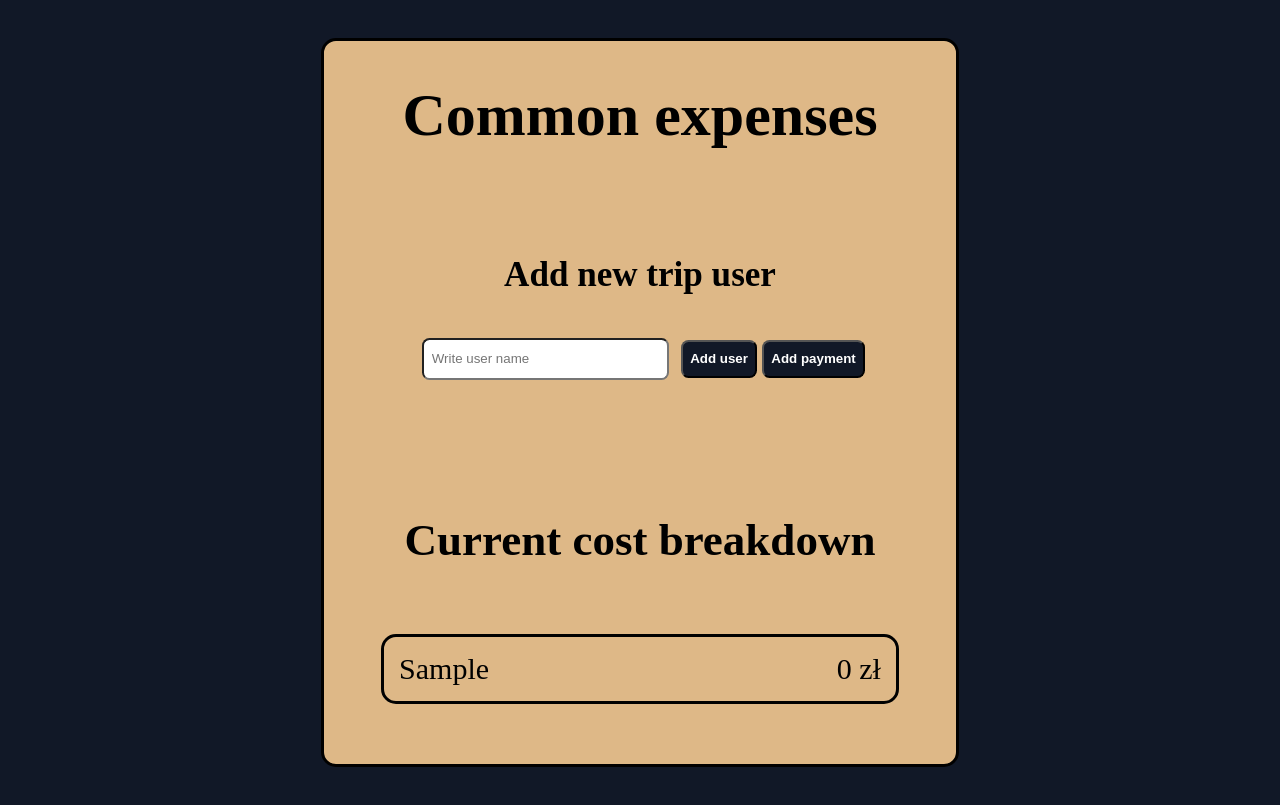
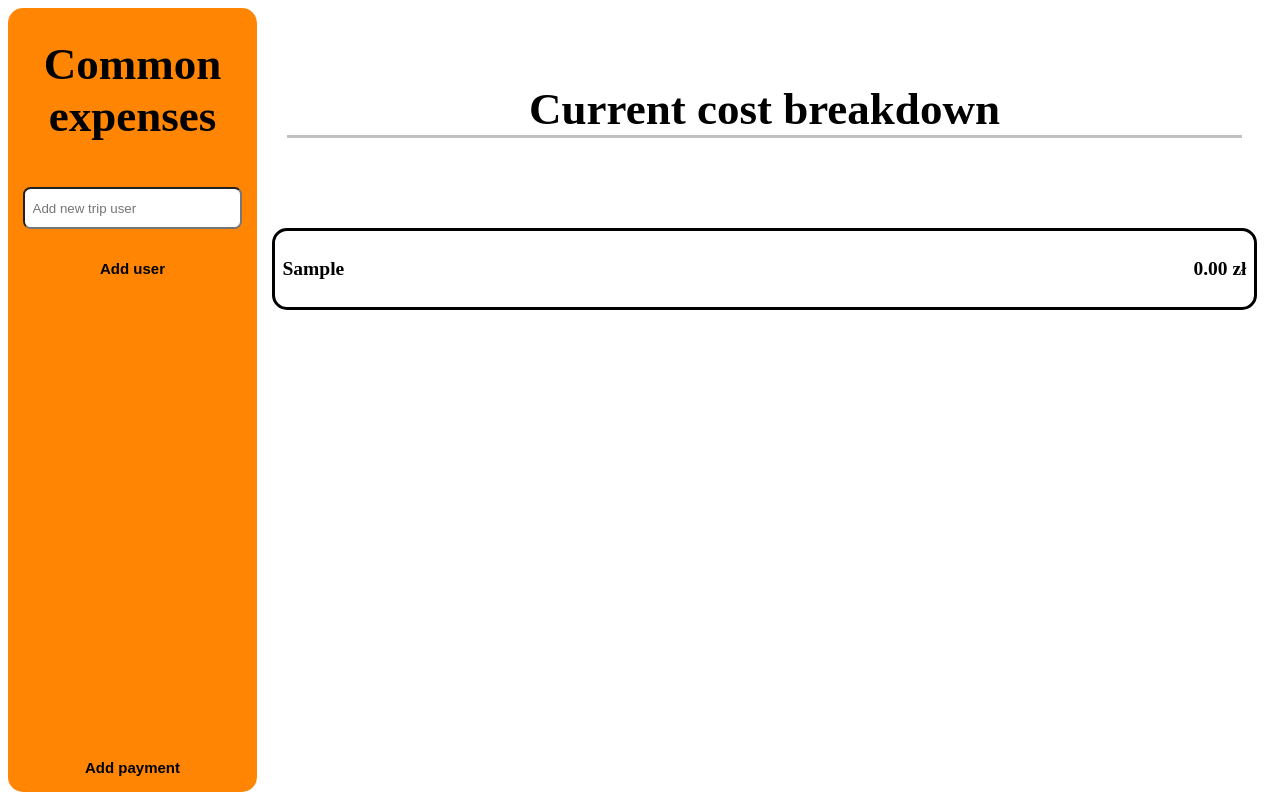
Before and after one commit to KamilKaras/Common-expenses, a plain HTML site: page index.html in a window 1280 px wide. Both pictures are taken after typing "Sample" into the empty fields and a click on the button "Add user". Drawn offline with Linux system fonts and the light colour scheme.

Commit message:
New front style

```diff
--- a/index.html
+++ b/index.html
@@ -9,27 +9,28 @@
 </head>
 <body>
   <main class="container">
+    <div class="menu">
+      <div class="add-user">
         <h1>Common expenses</h1>
-      <div class="add-user">
-        <h3>Add new trip user</h3>
         <div class="add">
           <input
             id="input"
             type = "text"
             class = "input-box"
-            placeholder="Write user name">
+            placeholder="Add new trip user">
           <button class="add-user-button" id="add">Add user</button>
+        </div>
+        </div>
         <button class="add-payment-button" id="add">Add payment</button>
     </div>
-        </div>
     <section class="users">
-          <h2>Current cost breakdown </h2>
+        <h1>Current cost breakdown </h1>
     </section>
     <div class="popup">
       <div class="overlay"></div>
         <div class="content">
               <button class="close-btn">&times</button>
-            <h3>New payment</h3>
+              <h2>New payment</h2>
               <input
                 type = "number"
                 class = "popup-input-box"
@@ -38,7 +39,7 @@
           <select class = "popup-select-box">
 
           </select>
-            <button class="accept-button">Potwierdź</button>
+          <button class="accept-button">Submit</button>
         </div>
       </div>
   </main>
--- a/script.js
+++ b/script.js
@@ -8,7 +8,7 @@ var User = /** @class */ (function () {
         return this.nickName;
     };
     User.prototype.getBalance = function () {
-        return this.balance.toString();
+        return this.balance.toFixed(2).toString();
     };
     User.prototype.getId = function () {
         return this.userId;
@@ -73,8 +73,8 @@ function AddUserToHtml(user) {
 function AddToSelect(user) {
     var select = document.querySelector(".popup-select-box");
     var option = document.createElement('option');
-    option.value = "" + user.getNickName();
-    option.textContent = "" + user.getNickName();
+    option.value = "".concat(user.getNickName());
+    option.textContent = "".concat(user.getNickName());
     select.appendChild(option);
 }
 function CalculatePayment() {
@@ -92,6 +92,6 @@ function WhoPayed() {
     return selected.value;
 }
 function DataUpdate(user) {
-    var userBalance = document.getElementById("" + user.getId());
+    var userBalance = document.getElementById("".concat(user.getId()));
     userBalance.textContent = user.getBalance() + " zł";
 }
--- a/style.css
+++ b/style.css
@@ -2,51 +2,58 @@ html{
     font-family: inherit;
     font-size: 15px;
     box-sizing: border-box;
-    background: #111827;
     color: black;
 }
-body{
+
+.container{
     display: flex;
-    align-items: center;
-    justify-content: center;
-}
-.container{
-    margin: 2rem;
-    font-size: 2rem;
-    display: flex;
-    flex-direction: column;
-    align-items: center;
-    justify-content: center;
-    width: 50%;
-    border: solid;
-    background: burlywood;
+    flex-direction: row;
     border-radius: 1rem;
     text-align: center;
+    min-height: 98vh;
 }
-.add-user{
+.menu {
     display: flex;
+    font-size: 1.5rem;
     flex-direction: column;
+    flex: 1;
+    flex-wrap: wrap;
     align-items: center;
-    justify-content: space-around;
-    width: 90%;
-    margin: 2rem;
+    justify-content: space-between;
+    background-color: #ff8502;
+    border-radius: 1rem;
+}
+.users {
+    display: flex;
+    flex-wrap: wrap;
+    flex-direction: column;
+    flex: 6;
+    border-radius: 1rem;
+    font-weight: 800;
+    font-size: 1.3rem;
+}
+.users h1{
+    font-size: 3rem;
+    border-bottom: solid silver;
+    margin: 5rem 2rem;
+}
+.user{
+    display: flex;
+    flex-direction: row;
+    justify-content: space-between;
+    border: solid;
+    border-radius: 1rem;
     text-align: center;
-}
-.add{
-    display: flex;
-    align-items: center;
-    justify-content: space-around;
-    flex-wrap: wrap;
-    width: 80%;
-    margin-bottom: 2rem;
+    padding: 0.5rem;
+    margin: 1rem;
 }
 .input-box, .popup-input-box{
     width: 50%;
     height: 1.5rem;
-    margin: 0.5rem;
     min-width: 200px;
     border-radius: 0.5rem;
     padding: .5rem;
+    margin: 1rem;
 }
 .popup-select-box{
     width: 50%;
@@ -55,46 +62,22 @@ body{
     min-width: 200px;
     padding: .5rem;
 }
-.add-user-button, .add-payment-button{
-    border-radius: .5rem;
-    height: 2.5rem;
-    background: #111827;
-    padding: .5rem;
+.add-user-button,
+.add-payment-button,
+.accept-button {
+    background:transparent;
+    border:none;
     font-weight: 900;
-    color: white;
+    color: black;
+    margin: 1rem;
+    font-size: 1rem;
 }
-.accept-button{
-    border-radius: .5rem;
-    height: 2.5rem;
-    background: #111827;
-    padding: .5rem;
-    font-weight: 900;
-    color: white;
-    display: none;
-    margin: 10px;
+.accept-button {
+    background-color: #ff8502;
+    padding: 0.5rem;
+    border-radius: 1rem;
 }
-.users{
-    display: flex;
-    flex-direction: column;
-    align-items: center;
-    justify-content: space-around;
-    width: 90%;
-    margin: 2rem;
-    text-align: center;
-}
-.user{
-    display: flex;
-    flex-direction: row;
-    justify-content: space-between;
-    border: solid;
-    border-radius: 1rem;
-    width: 90%;
-    margin: 2rem;
-    text-align: center;
-}
-.part{
-    margin: 1rem;
-}
+
 .popup .overlay{
     position: fixed;
     top: 0px;
@@ -112,9 +95,9 @@ body{
     top: 50%;
     left: 50%;
     transform: translate(-50%, -50%);
-    background: burlywood;
+    background: white;
     width: 450px;
-    min-height: 35%;
+    min-height: 25%;
     z-index: 2;
     text-align: center;
     padding: 1rem;
@@ -127,14 +110,18 @@ body{
     position: absolute;
     right: 1rem;
     top: 1rem;
-    width: 2rem;
-    background: #111827;
-    color: #FFF;
+    background: transparent;
     font-size: 1.5rem;
-    font-weight: 600;
+    font-weight: 800;
     line-height: 1.5rem;
     text-align: center;
 }
 .popup{
     display: none;
 }
+.add-user-button:hover,
+.add-payment-button:hover,
+.accept-button:hover,
+.close-btn:hover {
+    cursor: pointer;
+}
```
Also changed, not shown: package-lock.json (added), 1 other file. Lines whose indentation alone changed are shown as unchanged.
